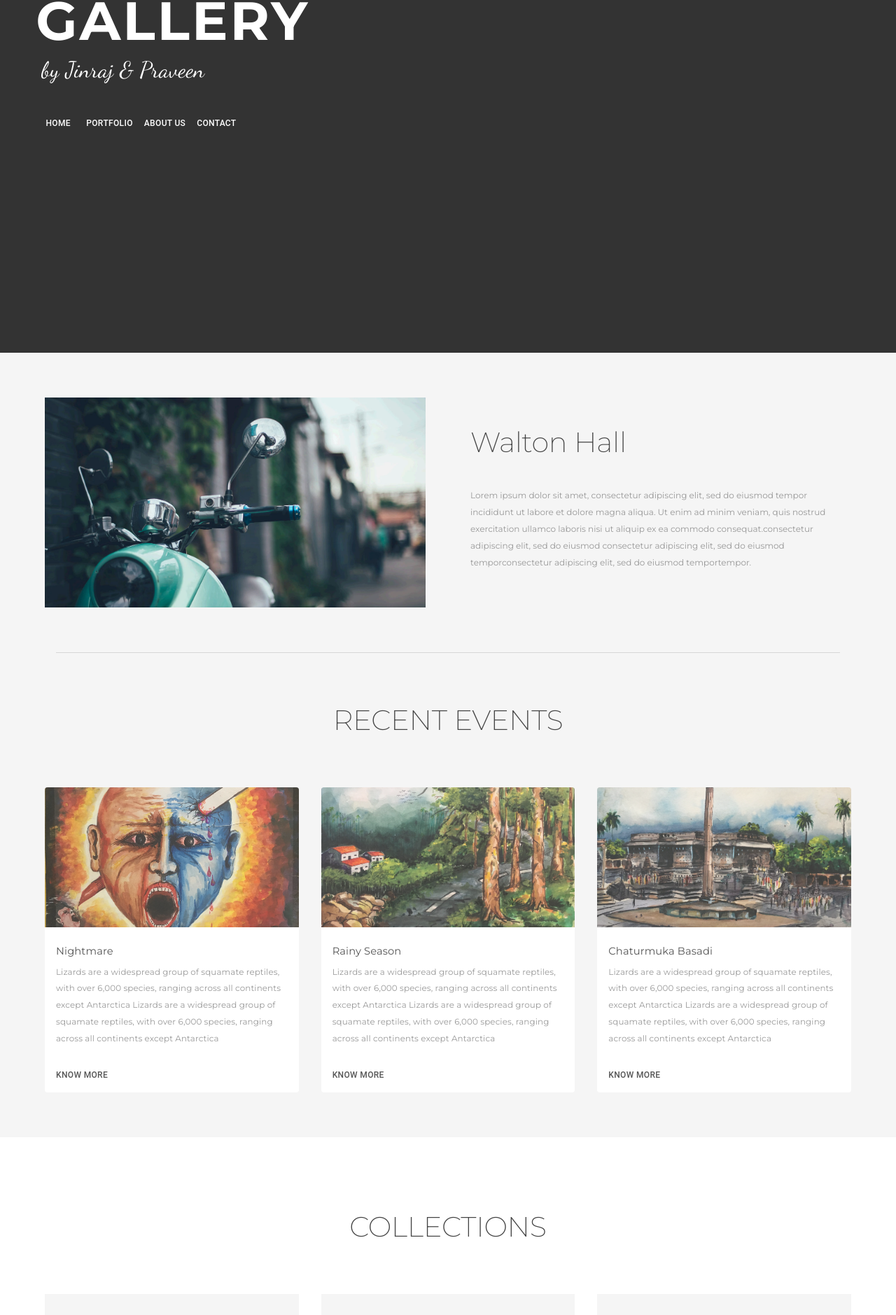
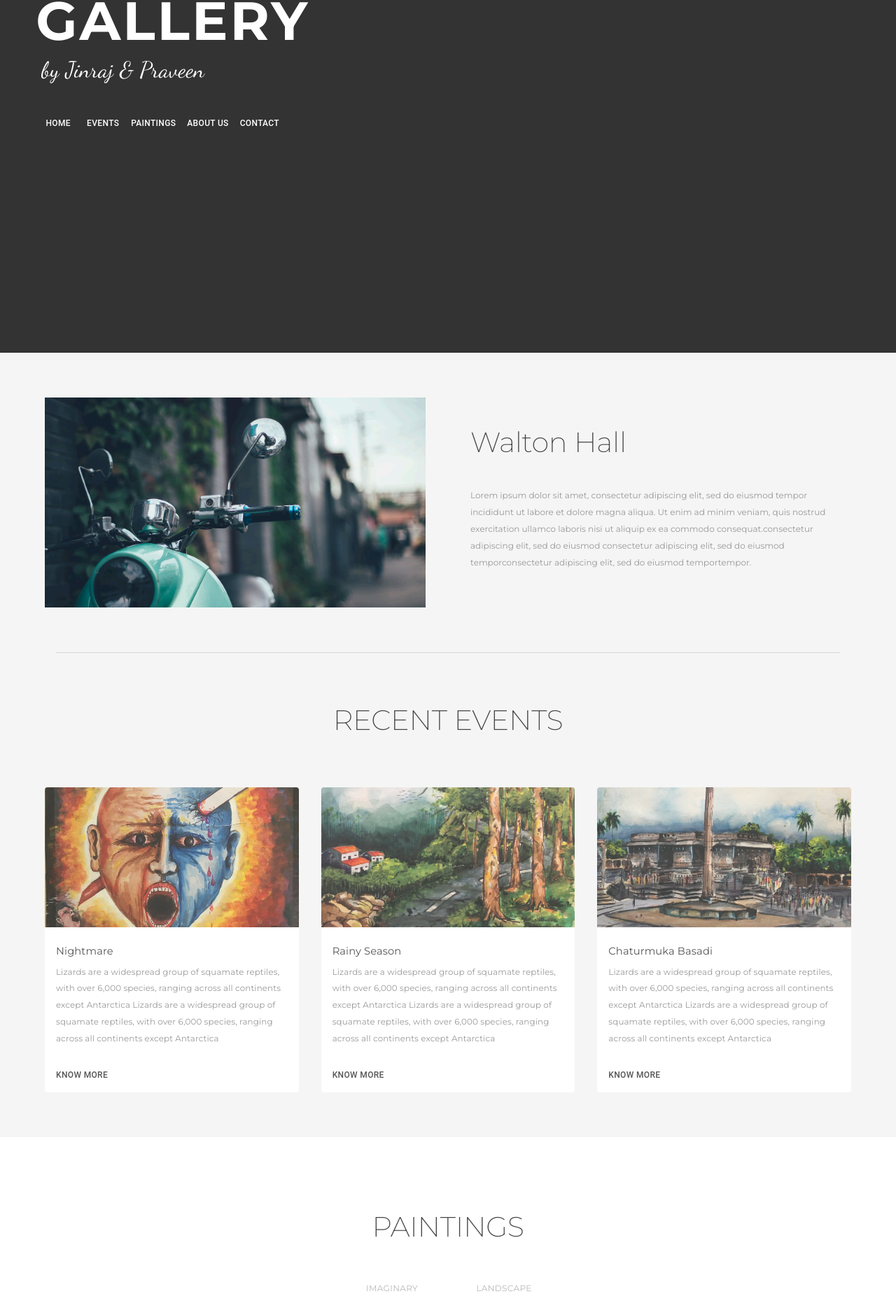
Before and after one commit to nodeprojects01/jinrajarts, a React (Create React App) app: page / in a window 1280 px wide. Shown: the part 296-2175 px from the top of the page at 70% size. Built offline with nearby package versions, Linux system fonts and the light colour scheme.

Commit message:
Added Tags

```diff
--- a/src/App.js
+++ b/src/App.js
@@ -4,6 +4,7 @@ import { makeStyles } from '@material-ui/core/styles';
 import Navbar from './components/Navbar';
 import ImageCard from './components/ImageCard';
 import WideCard from './components/WideCard';
+import Tags from './components/Tags';
 import RecentEvent from './components/RecentEvent';
 import data from './config/data';
 import functions from './config/functions';
@@ -53,6 +54,10 @@ function App() {
   const classes = useStyles();
   const columnView = functions.getColumnView(data.images, 3, "createdDate");
   const events = functions.getEvents(data.images, "createdDate");
+  const menuItems = data.menu;
+  const categories = functions.getCategories(data.images);
+  console.log("categories - ", categories);
+
   const [showImage, setShowImage] = React.useState('');
 
   const handleOnClick = (e, filepath) => {
@@ -90,7 +95,7 @@ function App() {
             color: "#FFF"
           }} >by Jinraj & Praveen</Typography>
           <br />
-          <Navbar />
+          <Navbar data={menuItems} />
         </Box>
       </Grid>
 
@@ -111,7 +116,8 @@ function App() {
 
       <Box style={{ padding: "4em" }}>
         <Box style={{ padding: "0 0 2em 0" }}>
-          <Typography variant="h2" style={jpTheme.title} align="center">COLLECTIONS</Typography>
+          <Typography variant="h2" style={jpTheme.title} align="center">PAINTINGS</Typography>
+          <Tags data={categories} />
         </Box>
         <Grid container spacing={4}>
           {columnView.map((items) => (
--- a/src/components/Navbar.js
+++ b/src/components/Navbar.js
@@ -24,7 +24,7 @@ const useStyles = makeStyles((theme) => ({
     },
 }));
 
-export default function Navbar() {
+export default function Navbar(props) {
     const classes = useStyles();
     const [anchorEl, setAnchorEl] = React.useState(null);
 
@@ -38,16 +38,11 @@ export default function Navbar() {
     return (
         <div className={classes.root}>
             <AppBar position="static" style={{ background: 'transparent', boxShadow: 'none', color: "#555" }}>
-                <Toolbar style={{ padding:"0"}}>
-                    {/* <Typography variant="h6" className={classes.title}
-                    style={{ "fontFamily": jpStyle.fontFamilyDancingScript, color:"#fff" }}>
-                        Jinraj & Praveen Arts
-                    </Typography> */}
+                <Toolbar style={{ padding: "0" }}>
                     <Box display={{ xs: 'none', md: 'block', lg: 'block' }}>
-                        <Button color={"inherit"} style={jpTheme.buttonBorderless}>home</Button>
-                        <Button color={"inherit"} style={jpTheme.buttonBorderless}>portfolio</Button>
-                        <Button color={"inherit"} style={jpTheme.buttonBorderless}>about us</Button>
-                        <Button color={"inherit"} style={jpTheme.buttonBorderless}>contact</Button>
+                        {props.data.map((item) => (
+                            <Button color={"inherit"} style={jpTheme.buttonBorderless}>{item.name}</Button>
+                        ))}
                     </Box>
                     <Box display={{ xs: 'block', md: 'none', lg: 'none', flex: 1 }}>
                         <IconButton edge="start"
@@ -63,10 +58,9 @@ export default function Navbar() {
                         keepMounted
                         open={Boolean(anchorEl)}
                         onClose={handleClose}>
-                        <MenuItem onClick={handleClose}>home</MenuItem>
-                        <MenuItem onClick={handleClose}>portfolio</MenuItem>
-                        <MenuItem onClick={handleClose}>about us</MenuItem>
-                        <MenuItem onClick={handleClose}>contact</MenuItem>
+                        {props.data.map((item) => (
+                            <MenuItem onClick={handleClose}>{item.name}</MenuItem>
+                        ))}
                     </Menu>
                 </Toolbar>
             </AppBar>
--- /dev/null
+++ b/src/components/Tags.js
@@ -0,0 +1,30 @@
+import React from 'react';
+import Paper from '@material-ui/core/Paper';
+import Tabs from '@material-ui/core/Tabs';
+import Tab from '@material-ui/core/Tab';
+import { jpStyle, jpTheme } from '../styles/global';
+
+export default function Tags(props) {
+    const [value, setValue] = React.useState(2);
+
+    const handleChange = (event, newValue) => {
+        setValue(newValue);
+    };
+
+    return (
+        <Paper elevation={0} square>
+            <Tabs
+                centered
+                value={value}
+                TabIndicatorProps={{style: {background: jpStyle.colorGreyLight}}}
+                onChange={handleChange}
+                variant="standard"
+            >
+                {props.data.map((item) => (
+                    <Tab label={item}
+                    style={jpTheme.textSmall}/>
+                ))}
+            </Tabs>
+        </Paper>
+    );
+}
--- a/src/config/data.js
+++ b/src/config/data.js
@@ -17,7 +17,14 @@ import { jpStyle, jpTheme } from '../styles/global';
 
 export default {
     views: 1,
-    wallpaper: [background1,background5,background2,background3],
+    wallpaper: [background1, background5, background2, background3],
+    menu: [
+        { name: "home", link: "" },
+        { name: "events", link: "" },
+        { name: "paintings", link: "" },
+        { name: "about us", link: "" },
+        { name: "contact", link: "" }
+    ],
     images: [
         {
             id: "1",
@@ -27,7 +34,7 @@ export default {
             filepath: [WaltonHallB4OU_HomagePainting],
             description: "Lorem ipsum dolor sit amet, consectetur adipiscing elit",
             createdDate: "01/Mar/2020",
-            category: "landscape",
+            category: ["landscape"],
             likes: 0,
             artist: "Praveen K R",
             position: 1,
@@ -48,7 +55,7 @@ export default {
             filepath: [dream_home],
             description: "Lorem ipsum dolor sit amet, consectetur adipiscing elit, sed do eiusmod tempor incididunt ut labore et dolore magna aliqua",
             createdDate: "01/Mar/2002",
-            category: "imaginary",
+            category: ["imaginary"],
             likes: 0,
             artist: "Praveen K R",
             position: 2,
@@ -69,7 +76,7 @@ export default {
             filepath: [nightmare],
             description: "Lorem ipsum dolor sit amet, consectetur adipiscing elit, sed do eiusmod tempor incididunt ut labore et dolore magna aliqua",
             createdDate: "01/Mar/2000",
-            category: "imaginary",
+            category: ["imaginary"],
             likes: 0,
             artist: "Praveen K R",
             position: 2,
@@ -90,7 +97,7 @@ export default {
             filepath: [revisited_sanative],
             description: "Lorem sed do eiusmod tempor incididunt ut labore et dolore magna aliqua",
             createdDate: "15/May/2020",
-            category: "imaginary",
+            category: ["imaginary"],
             likes: 0,
             artist: "Praveen K R",
             position: 2,
@@ -111,7 +118,7 @@ export default {
             filepath: [serenity],
             description: "Lorem ipsum eiusmod tempor incididunt ut labore et dolore magna aliqua",
             createdDate: "01/Sep/2018",
-            category: "imaginary",
+            category: ["imaginary"],
             likes: 0,
             artist: "Praveen K R",
             position: 2,
@@ -132,7 +139,7 @@ export default {
             filepath: [forest],
             description: "Lorem ipsum dolor ssmod tempor incididunt ut labore et dolore magna aliqua",
             createdDate: "01/Mar/2010",
-            category: "landscape",
+            category: ["landscape"],
             likes: 0,
             artist: "Praveen K R",
             position: 1,
@@ -154,7 +161,7 @@ export default {
             filepath: [village_life],
             description: "Lorem ipsum dolor sit amet, consectetur adipiscing elit, sed do eiusmod tempor incididunt ut labore et dolore magna aliqua",
             createdDate: "01/Mar/1998",
-            category: "landscape",
+            category: ["landscape"],
             likes: 0,
             artist: "Praveen K R",
             position: 1,
@@ -176,7 +183,7 @@ export default {
             filepath: [chaturmuka_basadi],
             description: "Lorem do eiusmod tempor incididunt ut labore et dolore magna aliqua",
             createdDate: "01/Mar/1996",
-            category: "landscape",
+            category: ["landscape"],
             likes: 0,
             artist: "Praveen K R",
             position: 1,
@@ -198,7 +205,7 @@ export default {
             filepath: [rainy_season],
             description: "Lorem ipsum dolor sit amet, consectetur adipiscing elit, sed do eiusmod tempor incididunt ut labore et dolore magna aliqua",
             createdDate: "01/Mar/1997",
-            category: "landscape",
+            category: ["landscape"],
             likes: 0,
             artist: "Praveen K R",
             position: 1,
--- a/src/config/functions.js
+++ b/src/config/functions.js
@@ -1,3 +1,15 @@
+
+function getCategories(arrOfObjects){
+    var categories = [];
+    arrOfObjects.forEach(obj => {
+        var lw = obj.category.map(v => v.toLowerCase())
+        categories.push.apply(categories, lw);
+    });
+    console.log("itemsss - ",categories);
+    return categories.filter(function(elem, pos) {
+        return categories.indexOf(elem) == pos;
+    });
+}
 
 function getImageCollections(arrOfObjects, sortByKey) {
     arrOfObjects.filter((obj) => {
@@ -44,5 +56,6 @@ export default {
     getColumnView,
     getImageCollections,
     sortby,
-    getEvents
+    getEvents,
+    getCategories
 }
```
